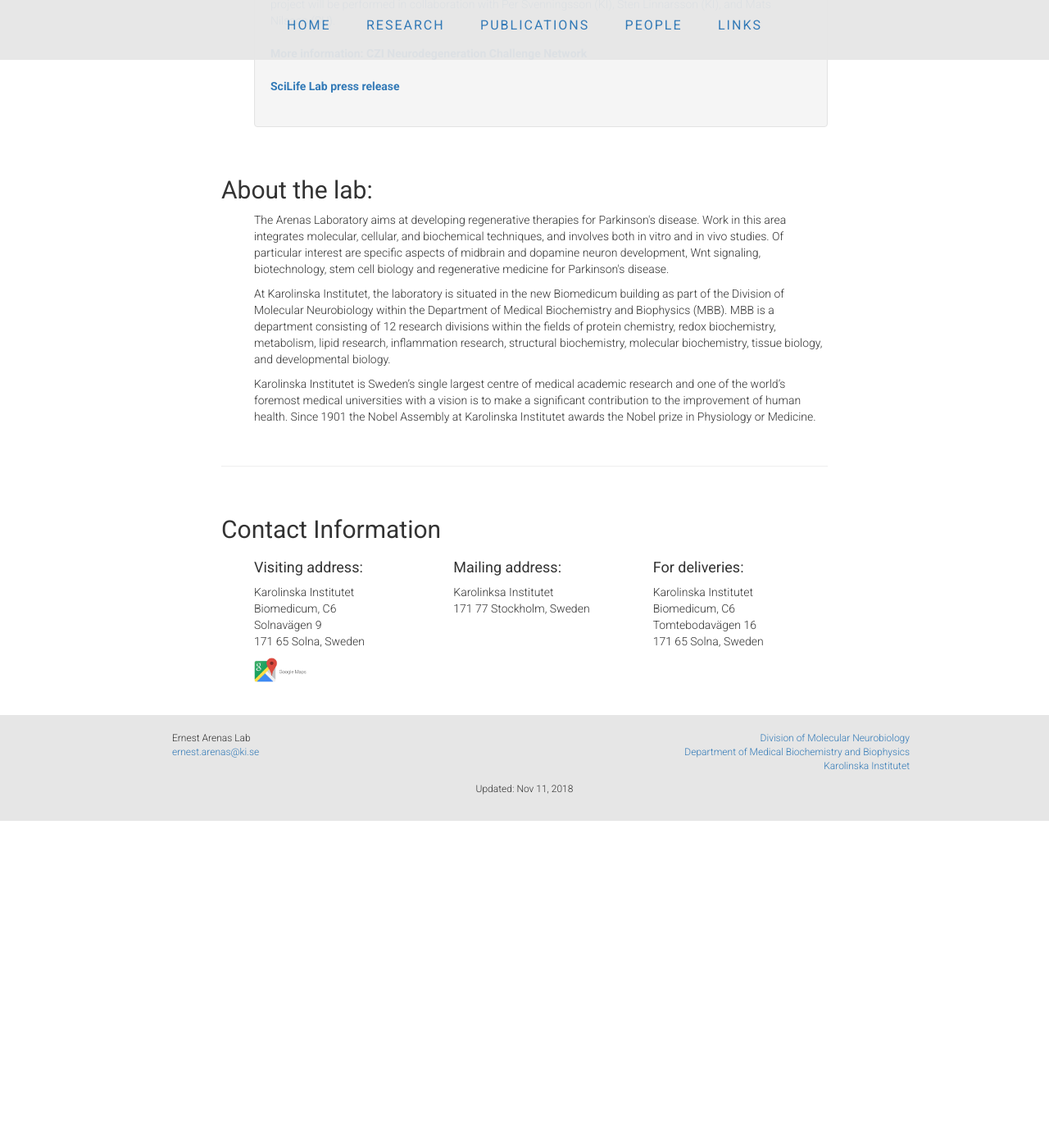
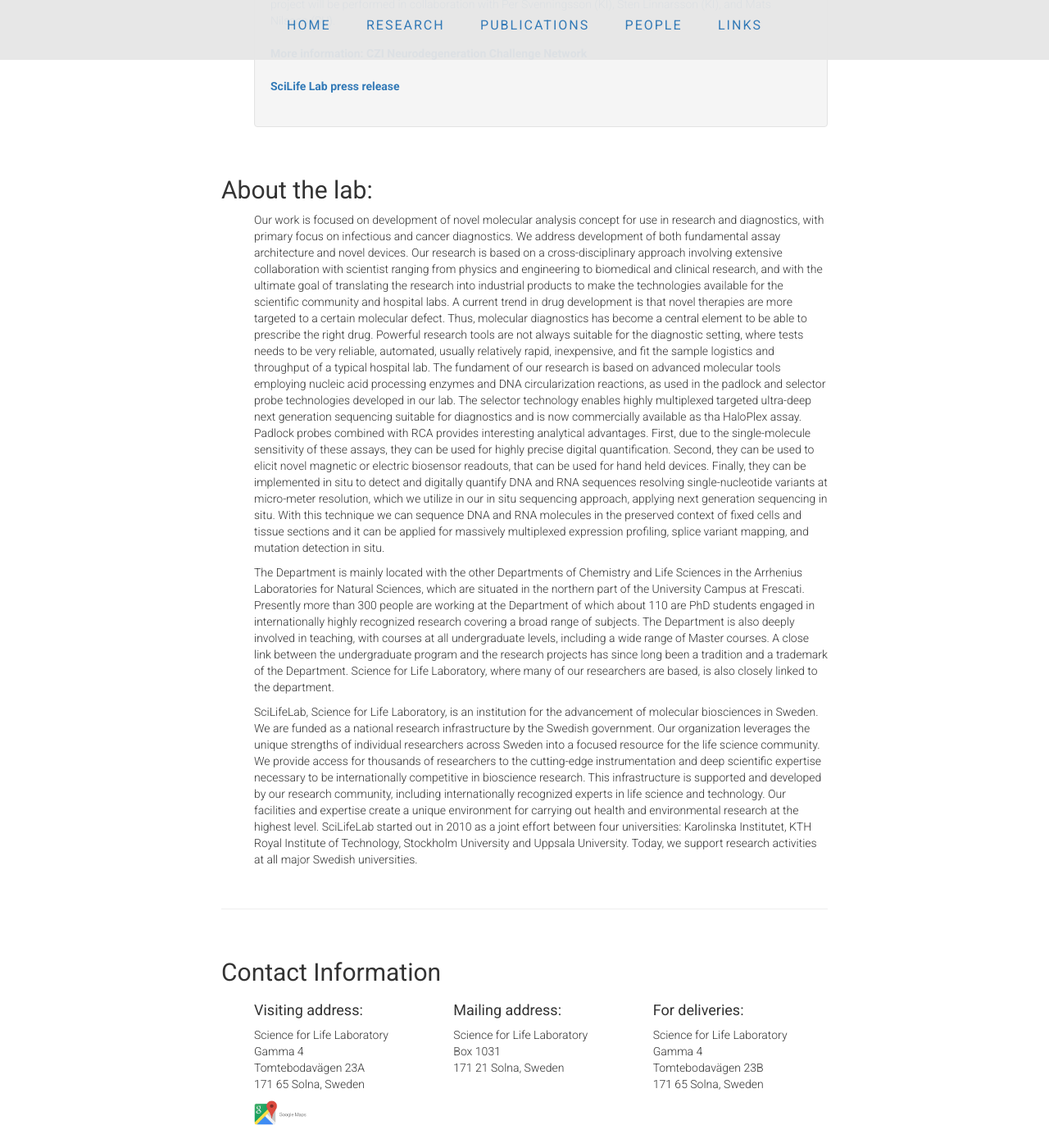
Before and after one commit to flintott/NilssonLab, a Jekyll site: the page index.html, which Jekyll copies as it is, in a window 1280 px wide and 1400 px high, scrolled down 2823 px. Shown: the whole window at 82% size. Built offline with Jekyll 4.4.1, drawn with Linux system fonts in a browser that asks for light colours; before the commit the page ends 3824 px from its top, so only the background shows below that; some of the changed text lies outside the part shown.

Commit message:
Update index.html

```diff
--- a/index.html
+++ b/index.html
@@ -209,18 +209,52 @@
       <div class="news">
         <h2>About the lab:</h2>
 	  <ul class="posts">
-            <p>The Arenas Laboratory aims at developing regenerative therapies for Parkinson's disease. Work in this area integrates molecular,
-          cellular, and biochemical techniques, and involves both in vitro and in vivo studies. Of particular interest are specific aspects
-          of midbrain and dopamine neuron development, Wnt signaling, biotechnology, stem cell biology and regenerative medicine for
-          Parkinson's disease.</p>
-            <p>At Karolinska Institutet, the laboratory is situated in the new Biomedicum building as part of the Division of Molecular Neurobiology
-		    within the Department of Medical Biochemistry and Biophysics (MBB). MBB is a department consisting of 12 research divisions
-		    within the fields of protein chemistry, redox biochemistry, metabolism, lipid research, inflammation research, structural
-		    biochemistry, molecular biochemistry, tissue biology, and developmental biology. </p>
-            <p>Karolinska Institutet is Sweden’s single largest centre of medical academic research and one of the world’s foremost medical
-		    universities with a vision is to make a significant contribution to the improvement of human health. Since 1901 the
-		    Nobel Assembly at Karolinska Institutet awards the Nobel prize in Physiology or Medicine.
-	    </p>
+            <p>Our work is focused on development of novel molecular analysis concept for use in research and diagnostics,
+		    with primary focus on infectious and cancer diagnostics. We address development of both fundamental assay
+		    architecture and novel devices. Our research is based on a cross-disciplinary approach involving extensive
+		    collaboration with scientist ranging from physics and engineering to biomedical and clinical research, and
+		    with the ultimate goal of translating the research into industrial products to make the technologies
+		    available for the scientific community and hospital labs.
+
+		    A current trend in drug development is that novel therapies are more targeted to a certain molecular
+		    defect. Thus, molecular diagnostics has become a central element to be able to prescribe the right drug.
+		    Powerful research tools are not always suitable for the diagnostic setting, where tests needs to be very
+		    reliable, automated, usually relatively rapid, inexpensive, and fit the sample logistics and throughput of
+		    a typical hospital lab.
+
+		    The fundament of our research is based on advanced molecular tools employing nucleic acid processing
+		    enzymes and DNA circularization reactions, as used in the padlock and selector probe technologies developed
+		    in our lab. The selector technology enables highly multiplexed targeted ultra-deep next generation
+		    sequencing suitable for diagnostics and is now commercially available as tha HaloPlex assay. Padlock probes
+		    combined with RCA provides interesting analytical advantages. First, due to the single-molecule sensitivity
+		    of these assays, they can be used for highly precise digital quantification. Second, they can be used to
+		    elicit novel magnetic or electric biosensor readouts, that can be used for hand held devices. Finally, they
+		    can be implemented in situ to detect and digitally quantify DNA and RNA sequences resolving
+		    single-nucleotide variants at micro-meter resolution, which we utilize in our in situ sequencing approach,
+		    applying next generation sequencing in situ. With this technique we can sequence DNA and RNA molecules in
+		    the preserved context of fixed cells and tissue sections and it can be applied for massively multiplexed
+		    expression profiling, splice variant mapping, and mutation detection in situ.</p>
+            <p>The Department is mainly located with the other Departments of Chemistry and Life Sciences in the Arrhenius
+		    Laboratories for Natural Sciences, which are situated in the northern part of the University Campus at
+		    Frescati. Presently more than 300 people are working at the Department of which about 110 are PhD students
+		    engaged in internationally highly recognized research covering a broad range of subjects. The Department is
+		    also deeply involved in teaching, with courses at all undergraduate levels, including a wide range of
+		    Master courses. A close link between the undergraduate program and the research projects has since long
+		    been a tradition and a trademark of the Department. Science for Life Laboratory, where many of our
+		    researchers are based, is also closely linked to the department.</p>
+		  <p>SciLifeLab, Science for Life Laboratory, is an institution for the advancement of molecular biosciences in
+		    Sweden. We are funded as a national research infrastructure by the Swedish government. Our organization
+		    leverages the unique strengths of individual researchers across Sweden into a focused resource for the life
+		    science community. We provide access for thousands of researchers to the cutting-edge instrumentation and
+		    deep scientific expertise necessary to be internationally competitive in bioscience research. This
+		    infrastructure is supported and developed by our research community, including internationally recognized
+		    experts in life science and technology. Our facilities and expertise create a unique environment for
+		    carrying out health and environmental research at the highest level.
+
+		SciLifeLab started out in 2010 as a joint effort between four universities: Karolinska Institutet, KTH Royal
+		    Institute of Technology, Stockholm University and Uppsala University. Today, we support research activities
+		    at all major Swedish universities.</p>
+
 	  </ul>
         </div>
 <p>&nbsp;</p>
@@ -234,22 +268,23 @@
 	  <div class="row">
 	    <div class=" col-sm-4  col-md-4 col-lg-4" align="left">
               <h4>Visiting address:</h4>
-                <p>Karolinska Institutet<br>
-                   Biomedicum, C6<br>
-                   Solnavägen 9<br>
+                <p>Science for Life Laboratory<br>
+                   Gamma 4<br>
+		   Tomtebodavägen 23A<br>
                    171 65 Solna, Sweden</p>
                    <a href="https://www.google.com/maps/place/Solnav%C3%A4gen+9,+171+65+Solna/@59.3497337,18.0233539,17z/data=!3m1!4b1!4m5!3m4!1s0x465f9d9c18ba64f7:0xd8d92683a7bdfd6d!8m2!3d59.3497337!4d18.0255426" target="_blank"> <img style='width: 30%; object-fit: contain' src="img/mapsicon.jpg" border="0" alt=""> </a>
             </div>
 	    <div class=" col-sm-4  col-md-4 col-lg-4" align="left">
 	      <h4>Mailing address:</h4>
-                <p>Karolinksa Institutet<br>
-                   171 77 Stockholm, Sweden</p>
+                <p>Science for Life Laboratory<br>
+                   Box 1031<br>
+                   171 21 Solna, Sweden</p>
 	    </div>
 	    <div class=" col-sm-4  col-md-4 col-lg-4" align="left">
 	      <h4>For deliveries:</h4>
-                <p>Karolinska Institutet<br>
-		   Biomedicum, C6<br>
-                   Tomtebodavägen 16<br>
+                <p>Science for Life Laboratory<br>
+                   Gamma 4<br>
+		   Tomtebodavägen 23B<br>
                    171 65 Solna, Sweden</p>
 	    </div>
 
@@ -275,15 +310,16 @@
       <div class="row">
 	<div class=" col-sm-4  col-md-3 col-lg-3">
           <ul>
-            <li>Ernest Arenas Lab</li>
-            <li><a href="mailto:ernest.arenas@ki.se">ernest.arenas@ki.se</a></li>
+            <li>Mats Nilsson Lab</li>
+            <li><a href="mailto:(email)">email(@)scilife</a></li>
           </ul>
         </div>
         <div class=" col-sm-8  col-md-9 col-lg-9" align="right">
 	  <ul>
-            <li><a href="https://ki.se/en/mbb/research-division-of-molecular-neurobiology">Division of Molecular Neurobiology</a></li>
-            <li><a href="https://ki.se/en/mbb/startpage">Department of Medical Biochemistry and Biophysics</a></li>
-            <li><a href="http://ki.se/en/startpage">Karolinska Institutet</a></li>
+            <li><a href="https://www.scilifelab.se/researchers/mats-nilsson/">Mats Nilsson SciLifeLab</a></li>
+            <li><a href="https://www.dbb.su.se/">Department of Biochemistry and Biophysics</a></li>
+            <li><a href="https://www.scilifelab.se/">SciLifeLab</a></li>
+	    <li><a href="https://www.su.se/english/">Stockholm University</a></li>
           </ul>
         </div>
       </div>
```
